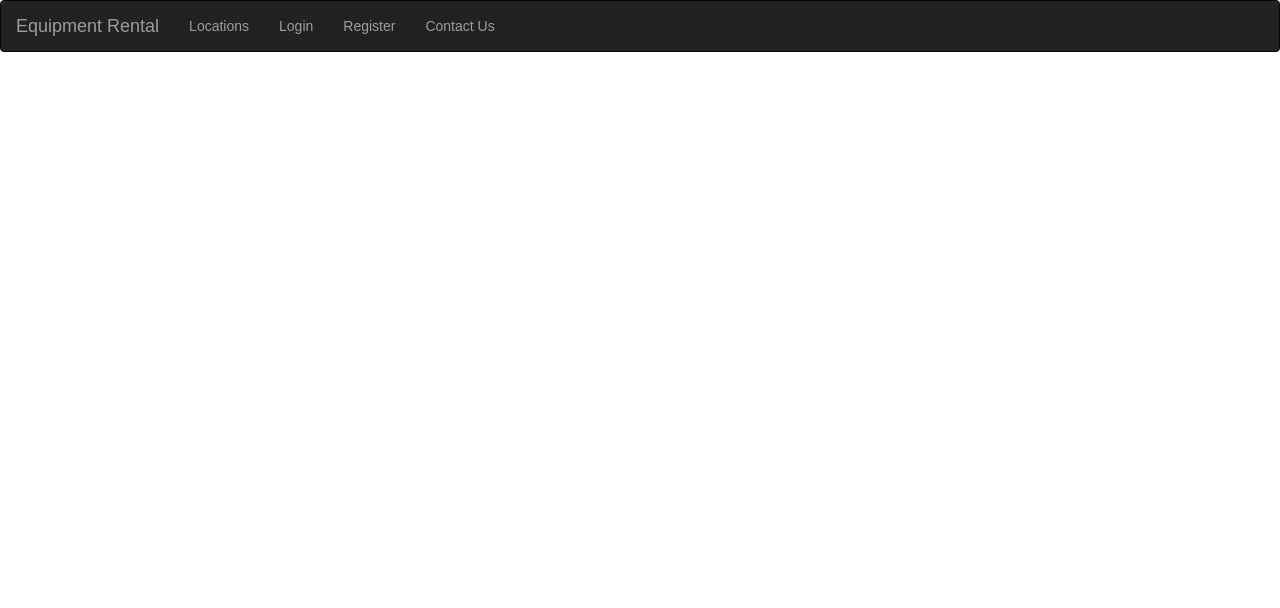
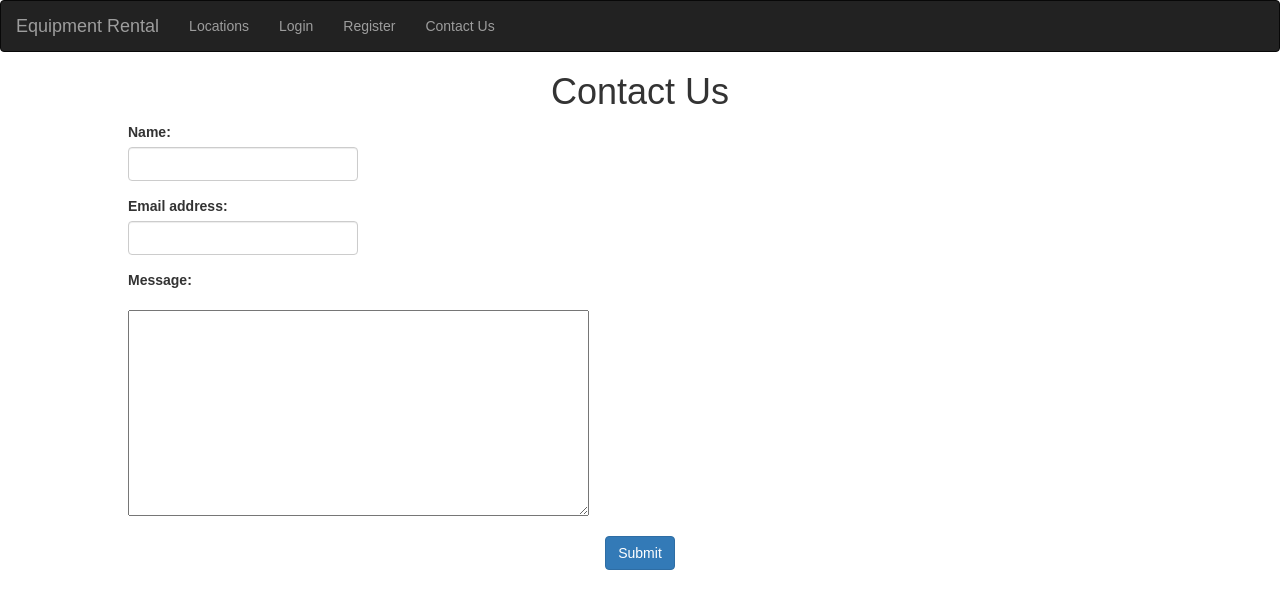
Before and after one commit to Jrod9599/equipmentRental, a React (Create React App) app: page /contact in a window 1280 px wide. Shown: the top 608 px of the page. Built offline with nearby package versions, Linux system fonts and the light colour scheme.

Commit message:
contact us form

```diff
--- a/src/App.css
+++ b/src/App.css
@@ -27,9 +27,24 @@
   to { transform: rotate(360deg); }
 }
 
-.loginfrm, .registerfrm{
+.loginfrm, .registerfrm {
   width: 20%;
-    text-align: center;
-    position: relative;
-    left: 40%;
+  text-align: center;
+  position: relative;
+  left: 40%;
 }
+
+.form-group.contact {
+  text-align: left;
+  position: relative;
+  padding-left: 10%;
+}
+
+.contactfrm {
+  width: 20%;
+}
+
+.msg {
+  width: 40%;
+  height: 10%;
+}
--- a/src/App.js
+++ b/src/App.js
@@ -5,6 +5,7 @@ import ItemBox from './itemBox';
 import BootstrapNavBar from './BootStrapNavBar';
 import Login from './Login';
 import Register from './Register';
+import Contact from './Contact';
 
 import {BrowserRouter as Router, Route, Link} from 'react-router-dom'
 
@@ -17,6 +18,7 @@ class App extends Component {
           <Route path="/" component={BootstrapNavBar}/>
           <Route exact path="/login" component={Login}/>
           <Route exact path="/register" component={Register}/>
+          <Route exact path="/contact" component={Contact}/>
         </div>
       </Router>
     );
--- /dev/null
+++ b/src/Contact.js
@@ -0,0 +1,37 @@
+import React, {Component} from 'react';
+import {Link} from 'react-router-dom';
+import './App.css';
+
+class Contact extends Component{
+
+  render(){
+    return(
+      <div>
+      	<form id="usrform">
+        	<h1>Contact Us</h1>
+
+        	  <div className="form-group contact">
+        	    <label for="name">Name:</label>
+        	    <input type="text" className="form-control contactfrm" id="name" required/>
+        	  </div>
+
+        	  <div className="form-group contact">
+        	    <label for="email">Email address:</label>
+        	    <input type="email" className="form-control contactfrm" id="email" required/>
+        	  </div>
+
+            <div className="form-group contact">
+              <label for="msg">Message:</label>
+            </div>
+            <div className="form-group contact">
+              <textarea rows="10" cols="50" className="msg" form="usrform"> </textarea>
+            </div>
+        	<button type="submit" className="btn btn-primary">Submit</button>
+      	</form>
+
+      </div>
+    )
+  }
+}
+
+export default Contact;
--- a/src/Login.js
+++ b/src/Login.js
@@ -17,7 +17,7 @@ class Login extends Component{
 	    <input type="password" className="form-control loginfrm" id="pwd" />
 	  </div>
 
-	  <button type="submit" className="btn btn-default">Log In</button>
+	  <button type="submit" className="btn btn-primary">Log In</button>
 	</form>
     )
   }
```
Also changed, not shown: 1 other file (tests, documents, lock files or other folders).
